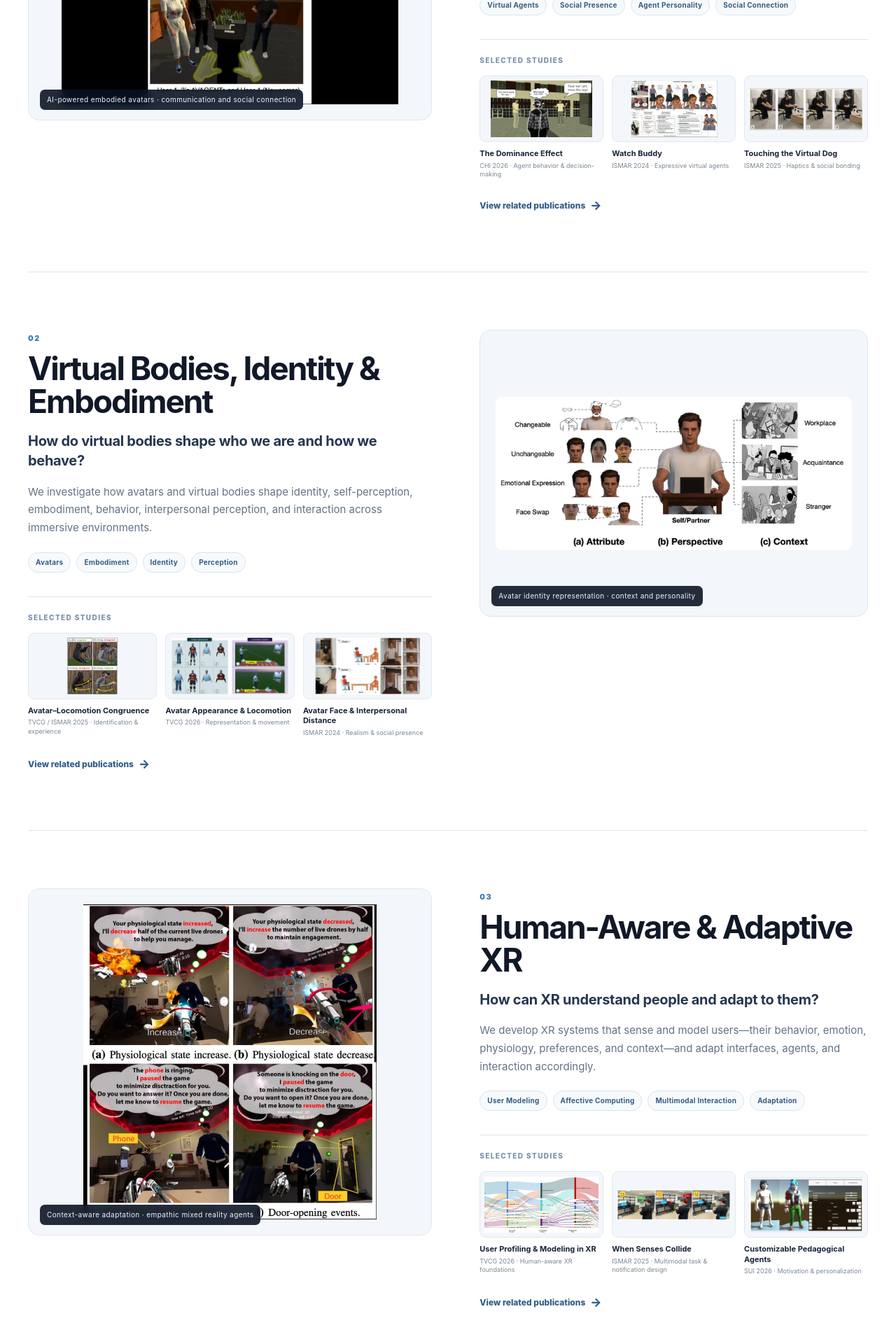
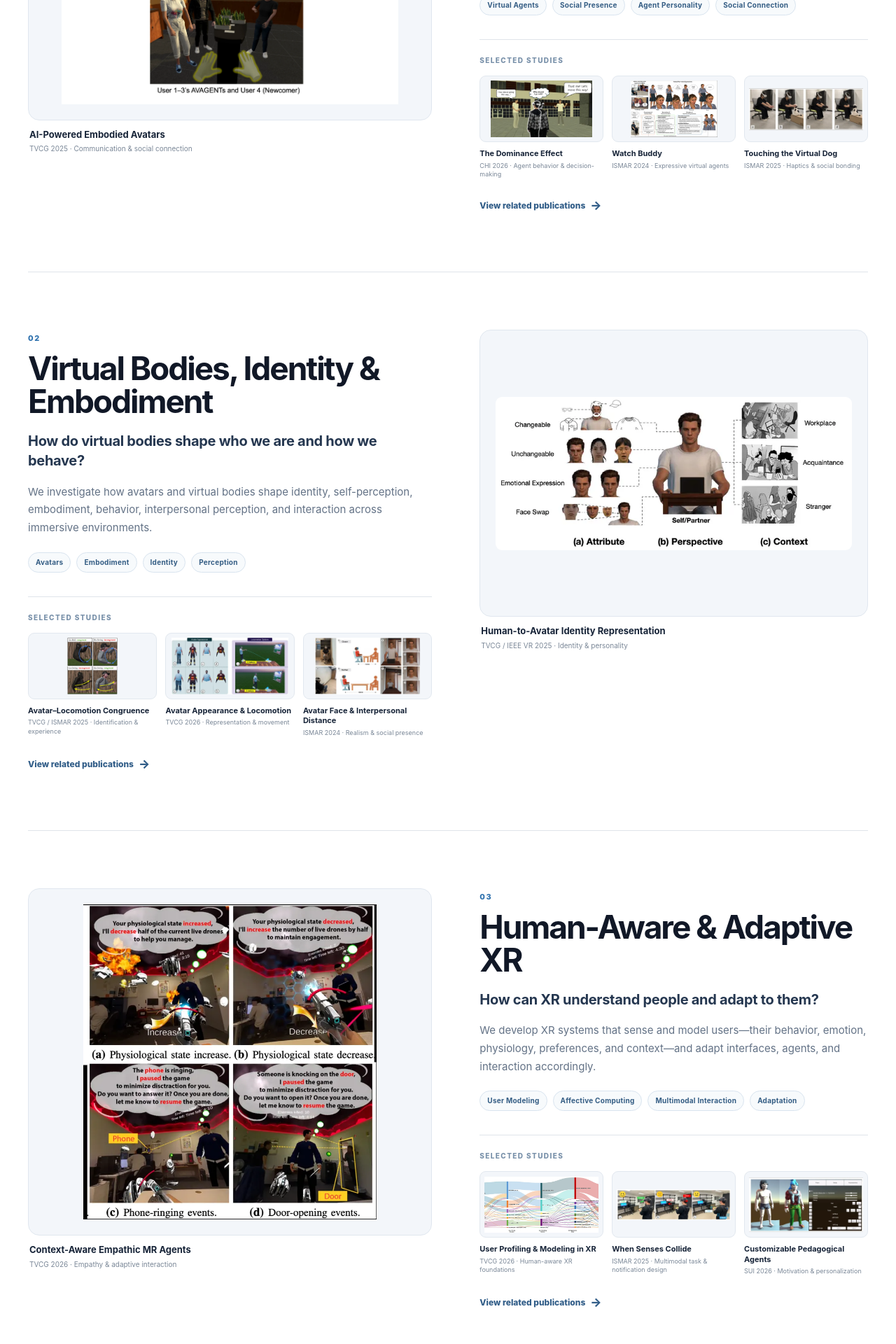
Before and after one commit to kangsookim/hxi-lab-website, a Next.js app: page /projects in a window 1280 px wide. Shown: the part 1200-3120 px from the top of the page at 70% size. Built offline with nearby package versions, Linux system fonts and the light colour scheme.

Commit message:
updated project page layout and image.

```diff
--- a/app/globals.css
+++ b/app/globals.css
@@ -323,7 +323,7 @@
 .project-program-visual{position:sticky;top:120px}
 .project-program-main-image{position:relative;background:#f3f6fa;border:1px solid #e0e7ef;border-radius:16px;overflow:hidden;min-height:410px;display:flex;align-items:center;justify-content:center;padding:22px}
 .project-program-main-image img{width:100%;height:100%;max-height:450px;object-fit:contain;border-radius:9px}
-.project-program-main-image span{position:absolute;left:16px;bottom:14px;max-width:calc(100% - 32px);background:rgba(7,17,31,.88);backdrop-filter:blur(8px);color:#eaf4ff;border-radius:7px;padding:7px 10px;font-size:10px;letter-spacing:.04em}
+.project-program-main-info{padding:12px 2px 0}.project-program-main-info strong{display:block;font-size:13px;line-height:1.35;color:#172438;margin-bottom:4px}.project-program-main-info small{display:block;font-size:10px;line-height:1.4;color:#7a8797}
 .project-program-copy{padding-top:4px}
 .project-program-number{font-size:11px;font-weight:800;letter-spacing:.15em;color:#2c70ad;margin-bottom:11px}
 .project-program-copy h2{font-size:clamp(34px,3.6vw,50px);line-height:1.03;letter-spacing:-.045em;margin:0 0 18px;max-width:620px}
--- a/app/projects/page.tsx
+++ b/app/projects/page.tsx
@@ -13,7 +13,8 @@ type ProjectProgram = {
   description: string;
   tags: string[];
   mainImage: string;
-  mainCaption: string;
+  mainTitle: string;
+  mainMeta: string;
   studies: Study[];
 };
 
@@ -25,7 +26,8 @@ const projectPrograms: ProjectProgram[] = [
       'We investigate how intelligent virtual agents and immersive technologies can support social interaction, communication, and meaningful connections between people and virtual beings—and among people themselves.',
     tags: ['Virtual Agents', 'Social Presence', 'Agent Personality', 'Social Connection'],
     mainImage: '/assets/publications/Nam2025eoa.webp',
-    mainCaption: 'AI-powered embodied avatars · communication and social connection',
+    mainTitle: 'AI-Powered Embodied Avatars',
+    mainMeta: 'TVCG 2025 · Communication & social connection',
     studies: [
       {
         title: 'The Dominance Effect',
@@ -51,7 +53,8 @@ const projectPrograms: ProjectProgram[] = [
       'We investigate how avatars and virtual bodies shape identity, self-perception, embodiment, behavior, interpersonal perception, and interaction across immersive environments.',
     tags: ['Avatars', 'Embodiment', 'Identity', 'Perception'],
     mainImage: '/assets/publications/Kang2025hcc.webp',
-    mainCaption: 'Avatar identity representation · context and personality',
+    mainTitle: 'Human-to-Avatar Identity Representation',
+    mainMeta: 'TVCG / IEEE VR 2025 · Identity & personality',
     studies: [
       {
         title: 'Avatar–Locomotion Congruence',
@@ -77,7 +80,8 @@ const projectPrograms: ProjectProgram[] = [
       'We develop XR systems that sense and model users—their behavior, emotion, physiology, preferences, and context—and adapt interfaces, agents, and interaction accordingly.',
     tags: ['User Modeling', 'Affective Computing', 'Multimodal Interaction', 'Adaptation'],
     mainImage: '/assets/publications/Chang2025epe.webp',
-    mainCaption: 'Context-aware adaptation · empathic mixed reality agents',
+    mainTitle: 'Context-Aware Empathic MR Agents',
+    mainMeta: 'TVCG 2026 · Empathy & adaptive interaction',
     studies: [
       {
         title: 'User Profiling & Modeling in XR',
@@ -103,7 +107,8 @@ const projectPrograms: ProjectProgram[] = [
       'We create intelligent XR systems for clinical decision support, team training, healthcare education, and culturally responsive simulation in complex, time-critical environments.',
     tags: ['Clinical Simulation', 'Decision Support', 'AI Guidance', 'Team Training'],
     mainImage: '/assets/publications/Kang2025ard.webp',
-    mainCaption: 'AR decision support for cardiopulmonary arrest',
+    mainTitle: 'AR Decision Support for Cardiopulmonary Arrest',
+    mainMeta: 'IMSH 2025 · Clinical decision support',
     studies: [
       {
         title: 'AR-Guided Pediatric Resuscitation',
@@ -129,7 +134,8 @@ const projectPrograms: ProjectProgram[] = [
       'We explore how immersive experiences can support restoration, emotional recovery, reflection, meaningful connection, culturally situated care, and engagement with places and memories.',
     tags: ['Wellbeing', 'Stress & Recovery', 'Nature', 'Memory & Reflection'],
     mainImage: '/assets/publications/Han2023acs.webp',
-    mainCaption: 'Immersive activities for stress relief and recovery',
+    mainTitle: 'VR Activities for Stress Relief',
+    mainMeta: 'ISMAR 2023 · Stress relief & recovery',
     studies: [
       {
         title: 'Immersive Virtual Nature',
@@ -155,7 +161,8 @@ const projectPrograms: ProjectProgram[] = [
       'We combine XR, AI, and digital twins to help people monitor, navigate, understand, collaborate around, and interact with complex physical systems and intelligent environments.',
     tags: ['Digital Twins', 'Industrial XR', 'Spatial Interaction', 'Human-AI Collaboration'],
     mainImage: '/assets/publications/Marzban2025aid.webp',
-    mainCaption: 'Immersive digital twin · pipeline leak simulation and monitoring',
+    mainTitle: 'Immersive Digital Twin for Pipeline Monitoring',
+    mainMeta: 'ISMAR XRAI-SCA 2025 · Leak simulation & monitoring',
     studies: [
       {
         title: 'SHAPE: XR + AI Digital Twin',
@@ -207,7 +214,10 @@ export default function Page() {
               <div className="project-program-visual">
                 <div className="project-program-main-image">
                   <img src={project.mainImage} alt="" />
-                  <span>{project.mainCaption}</span>
+                </div>
+                <div className="project-program-main-info">
+                  <strong>{project.mainTitle}</strong>
+                  <small>{project.mainMeta}</small>
                 </div>
               </div>
 
```
Also changed, not shown: public/assets/publications/Nam2025eoa.webp.
